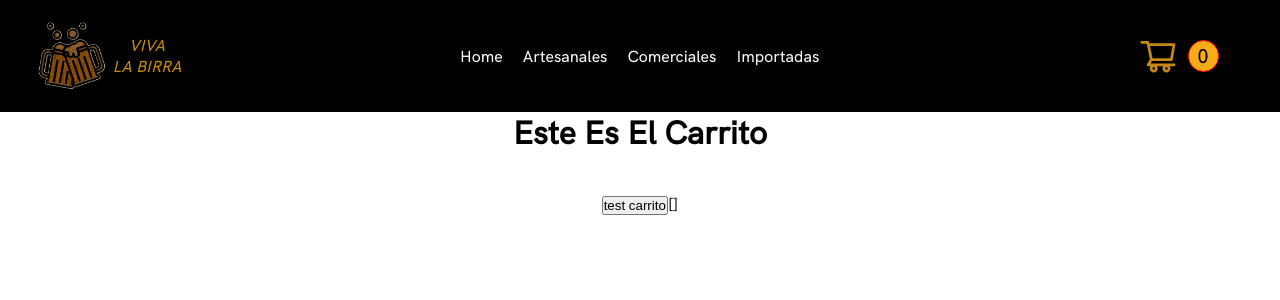
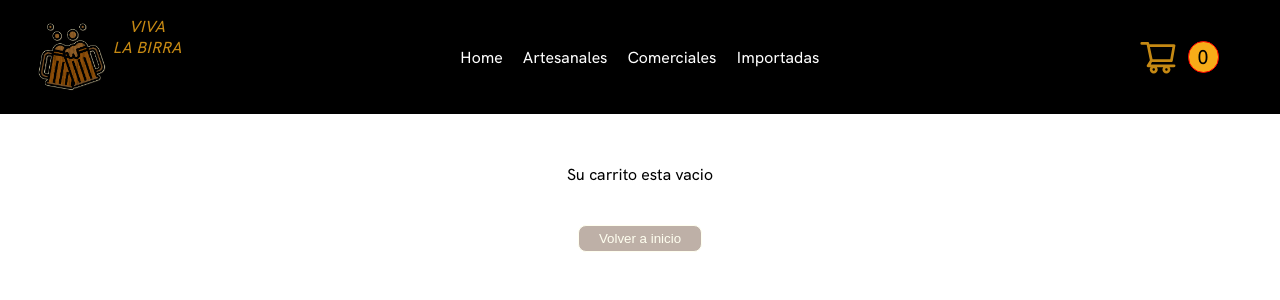
Before and after one commit to Malinowsk/App-React-Js, a React (Create React App) app in the folder my-app/: page /carrito in a window 1280 px wide. Shown: the top 300 px of the page. Built offline with nearby package versions, Linux system fonts and the light colour scheme.

Commit message:
EntregaFinal Rago

```diff
--- a/my-app/src/Components/Cart/index.jsx
+++ b/my-app/src/Components/Cart/index.jsx
@@ -1,20 +1,29 @@
 import { useContext } from "react";
 import { contexto } from "../../Context/CustomProvider";
+import CartItemList from '../CartItemList';
+import { Link } from "react-router-dom";
+import "./style.css";
 
 const Cart = () => {
 
-    const {carrito,agregarProducto} = useContext(contexto)
-
-    const handleClick = () => {
-        agregarProducto()
-    }
+    const {carrito,total,cantidad,vaciarCarrito} = useContext(contexto)
 
     return (
-        <div>
-            <h1>Este es el Carrito</h1>
-            <button onClick={handleClick}>test carrito</button>
-            {JSON.stringify(carrito)}
-        </div>
+        <main>
+            { (carrito.length > 0) ?
+                <>
+                    <h1>Este es su Carrito:</h1>
+                    <CartItemList items={carrito}/>
+                    <h2>Cantidad total de cervezas: <span>{cantidad}</span></h2>
+                    <h2>Total a pagar es : <span>$ {total}</span></h2>
+                    <button className='button-comprar' onClick={vaciarCarrito}>Vaciar carrito</button>
+                </> :
+                <>
+                    <p>Su carrito esta vacio </p>
+                    <button><Link to="/" className='button-comprar'>Volver a inicio</Link></button>
+                </>
+            }
+        </main>
     );
 };
 
--- a/my-app/src/Components/Cart/style.css
+++ b/my-app/src/Components/Cart/style.css
@@ -0,0 +1,46 @@
+    main{
+    padding: 50px 0px 50px 0px;
+    }
+
+    h1{
+    text-transform: capitalize;
+    margin-bottom: 40px;
+    }
+
+    h2{
+    text-transform: capitalize;
+    margin-bottom: 40px;
+    margin-top: 40px;
+    }
+
+    span{
+    color: red;
+    }
+
+    button {
+    background-color: #beb0a7;
+    /* border: 1px solid black; */
+    border: 1px solid ivory;
+    color: ivory;
+    border-radius: 8px;
+    padding: 5px 20px;
+    }
+
+    .button-comprar {
+        text-decoration: none;
+        color: ivory;
+    }
+
+    button:hover{
+        background-color: #f8ac18;
+    }
+
+    p{
+        margin-bottom: 40px;
+    }
+
+    @media only screen and (min-width: 768px)  {
+        main{
+            padding: 50px;
+        }
+    }
--- /dev/null
+++ b/my-app/src/Components/CartItem/index.jsx
@@ -0,0 +1,25 @@
+import { React, useContext } from "react";
+import "./style.css";
+import { contexto } from "../../Context/CustomProvider";
+
+const CartItem = ({producto}) => {
+
+  const {eliminarProducto} = useContext(contexto)
+
+  const onRemove = () => {
+    eliminarProducto(producto.id)
+  }
+
+  return (
+  <div className='card-container'>
+    <div className='item-container'>
+      <h2> {producto.name} </h2>
+      <img src={producto.img} alt="error"/>
+      <p> $ {producto.price} </p>
+      <p> Cantidad: {producto.amount} </p>
+      <button onClick={onRemove}>  Eliminar del Carrito </button>
+    </div>
+  </div> )
+};
+
+export default CartItem;
--- /dev/null
+++ b/my-app/src/Components/CartItem/style.css
@@ -0,0 +1,74 @@
+.card-container{
+
+    margin-top: 40px;
+    background-color: ivory;
+    border: 1px solid ivory;
+
+
+
+}
+.item-container p{
+    margin: 15px;
+}
+
+.item-container {
+     display: flex;
+     flex-direction: column;
+     align-items: center;
+     align-content: center;
+     flex-wrap: wrap;
+     padding: 10px 0px;
+
+}
+
+.item-container button {
+    background-color: #beb0a7;
+    /* border: 1px solid black; */
+    border: 1px solid ivory;
+    color: ivory;
+    border-radius: 8px;
+    padding: 5px 20px;
+}
+
+.card-container img{
+   width: 70%;
+   height: auto;
+
+}
+
+.ItemCount{
+       display: grid;
+       grid-template-columns: 1fr;
+
+}
+
+.card-container1{
+    width: 85%;
+    display: flex;
+    justify-content: center;
+}
+.button-comprar {
+    text-decoration: none;
+    color: ivory;
+}
+
+.item-container button:hover{
+    background-color: #f8ac18;
+}
+
+.card-container1:hover {
+    box-shadow: 0px 0px 20px black;
+}
+
+@media only screen and (min-width: 768px)  {
+    .card-container img{
+        width: 100%;
+        height: 300px;
+    }
+
+     .card-container1{
+        width: auto;
+        display: initial;
+        justify-content: initial;
+     }
+}
--- /dev/null
+++ b/my-app/src/Components/CartItemList/index.jsx
@@ -0,0 +1,19 @@
+import React from "react";
+import CartItem from "../CartItem";
+import "./style.css";
+
+const CartItemList = ({items}) => {
+  return (
+    <div className='product-list-container'>
+      {items.map((itm) =>
+        {return(
+          <div key={itm.id} className='card-container1'>
+            <CartItem producto={itm}/>
+          </div>)
+        })
+      }
+    </div>
+  );
+};
+
+export default CartItemList;
--- /dev/null
+++ b/my-app/src/Components/CartItemList/style.css
@@ -0,0 +1,30 @@
+.card-container1{
+  flex-direction:  row;
+  display: grid;
+
+  display: flex;
+  justify-content: center;
+
+  margin: 10px;
+  border: 10px solid black;
+}
+
+.product-list-container{
+  display: flex;
+  flex-direction: column;
+  align-items: center;
+}
+
+@media only screen and (min-width: 768px)  {
+
+  .card-container1{
+    grid-template-columns: repeat(3,1fr);
+    display: inline-block;
+  }
+
+  .product-list-container{
+    display: initial;
+    flex-direction: row;
+  }
+
+}
--- a/my-app/src/Components/CartWidget/index.jsx
+++ b/my-app/src/Components/CartWidget/index.jsx
@@ -1,9 +1,14 @@
 import './style.css'
 import { ShoppingCartOutlined } from '@ant-design/icons'; //ICONO DEL CARRITO
+import { useContext } from "react";
+import { contexto } from "../../Context/CustomProvider";
 
-function CartWidget(props) {
+function CartWidget() {
+
+  const {cantidad} = useContext(contexto)
+
   return (
-    <div className='cart-container'><ShoppingCartOutlined className="cartWidget-container"/><span className='cant-carrito'>{props.cantidad}</span></div>
+    <div className='cart-container'><ShoppingCartOutlined className="cartWidget-container"/><span className='cant-carrito'>{cantidad}</span></div>
   )
 }
 
--- a/my-app/src/Components/ItemCount/index.jsx
+++ b/my-app/src/Components/ItemCount/index.jsx
@@ -5,7 +5,7 @@ function ItemCount({ stock, initial, onAdd }) {
 
   const [contador, setContador] = useState(initial);
   const resta = () => {
-    if (contador > 0) setContador(contador - 1);
+    if (contador > 1) setContador(contador - 1);
   };
 
   const suma = () => {
@@ -29,7 +29,7 @@ function ItemCount({ stock, initial, onAdd }) {
               {" "}+{" "}
           </button>
         </div>
-        <button className='addCarrito' onClick={onConfirm}> Agregaral carrito </button>
+        <button className='addCarrito' onClick={onConfirm}> Agregar al carrito </button>
       </div>
   );
 }
--- a/my-app/src/Components/ItemDetail/index.jsx
+++ b/my-app/src/Components/ItemDetail/index.jsx
@@ -1,15 +1,20 @@
-import { React , useState } from "react"
+import { React , useState , useContext} from "react"
 import ItemCount from '../ItemCount'
 import './style.css'
-
+import { contexto } from "../../Context/CustomProvider";
 
 const ItemDetail = ({item}) => {
 
-  const { name, description, tipo, price, img, stock } = item;
+  const {agregarProducto} = useContext(contexto)
+
+
+  const { id, name, description, tipo, price, img, stock } = item;
 
   const [confirmado, setConfirmado] = useState(false);
 
   const onAdd = (amount) => {
+    const product = {id,name,price,img,amount}
+    agregarProducto(product)
     setConfirmado(true)
   }
 
@@ -29,8 +34,8 @@ const ItemDetail = ({item}) => {
             <p> Stock : {stock} unidades</p>
           </div>
           <div className='Itemcount-container'>
-            <ItemCount stock={stock} initial={0} onAdd={onAdd}/>
-            {confirmado && <h3>agregado</h3>}
+            <ItemCount stock={stock} initial={1} onAdd={onAdd}/>
+            {confirmado && <p> Se agregó exitosamente! </p>}
           </div>
         </div>
       </div>
--- a/my-app/src/Components/NavBar/index.jsx
+++ b/my-app/src/Components/NavBar/index.jsx
@@ -31,9 +31,9 @@ function NavBar() {
             </nav>
 
             {/* CARRITO Y CONTADOR */}
-            <NavLink to="/cart">
+            <NavLink to="/carrito">
                 <div className="space-between">
-                    <CartWidget cantidad="0"/>
+                    <CartWidget/>
                 </div>
             </NavLink>
         </header>
--- a/my-app/src/Context/CustomProvider/index.jsx
+++ b/my-app/src/Context/CustomProvider/index.jsx
@@ -1,4 +1,4 @@
-import { createContext, useEffect, useState } from "react";
+import { createContext, useState } from "react";
 
 export const contexto = createContext()
 const { Provider } = contexto
@@ -9,32 +9,55 @@ const CustomProvider = ({ children }) => {
     const [total, setTotal] = useState(0)
     const [cantidad, setCantidad] = useState(0)
 
-    const agregarProducto = (producto, cantidad) => {
-
+    const agregarProducto = (product) => {
+        if (estaEnCarrito(product.id)){
+            let objExist = carrito.find((prod) =>{
+                return (
+                    (prod.id === product.id)
+                )})
+            objExist.amount= objExist.amount + product.amount
+            setCarrito([...carrito])
+        }
+        else
+        {
             const nuevoEstado = [...carrito]
-        nuevoEstado.push(producto)
+            nuevoEstado.push(product)
             setCarrito(nuevoEstado)
-
-        setTotal(producto.precio * cantidad)
-        setCantidad(cantidad)
+        }
+        setTotal(total + (product.price * product.amount))
+        setCantidad(cantidad + product.amount)
     }
 
-    const eliminarProducto = () => { }
+     const eliminarProducto = (id) => {
+        const nuevoEstado = carrito.filter(item =>  item.id !== id )
+        const objRemove = carrito.find(item =>  item.id === id )
+        setCarrito(nuevoEstado)
+        setCantidad(cantidad - objRemove.amount)
+        setTotal(total - (objRemove.price * objRemove.amount))
+
+      }
 
      const vaciarCarrito = () => {
          setCarrito([])
+         setTotal(0)
+         setCantidad(0)
      }
 
-    const estaEnCarrito = () => {
-        //retorna true o false dependiendo si un producto dado esta o no en carrito
+     const estaEnCarrito = (id) => {
+
+        return carrito.some(prod => (
+            (prod.id === id)
+            ))
      }
 
-    //valorDelContexto = la variable que tiene todo lo que se puede usar desde cualquier otro componente con el useContext
+
     const valorDelContexto = {
         carrito,
         total,
         cantidad,
         agregarProducto,
+        vaciarCarrito,
+        eliminarProducto
     }
 
     return (
```
Lines whose indentation alone changed are shown as unchanged.
